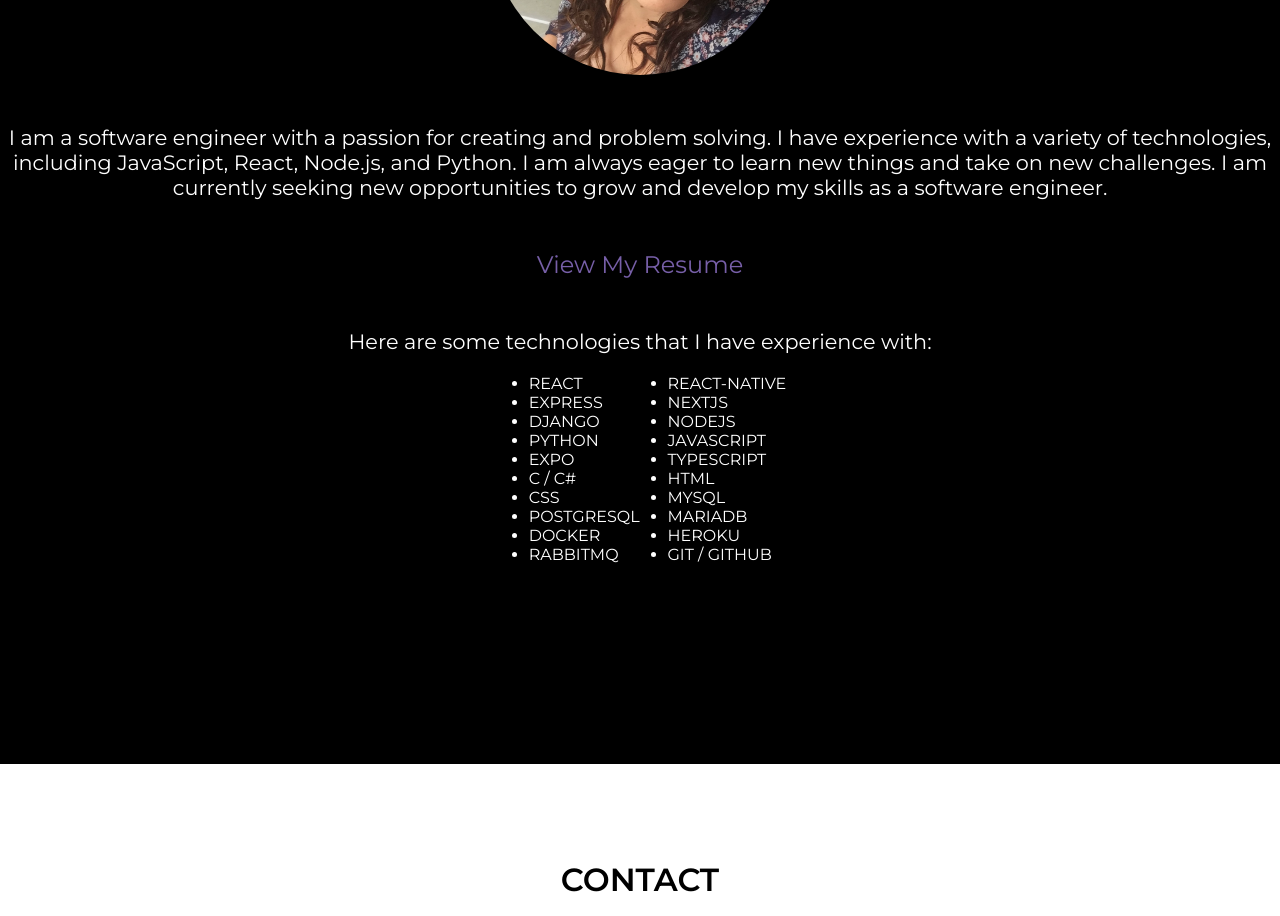
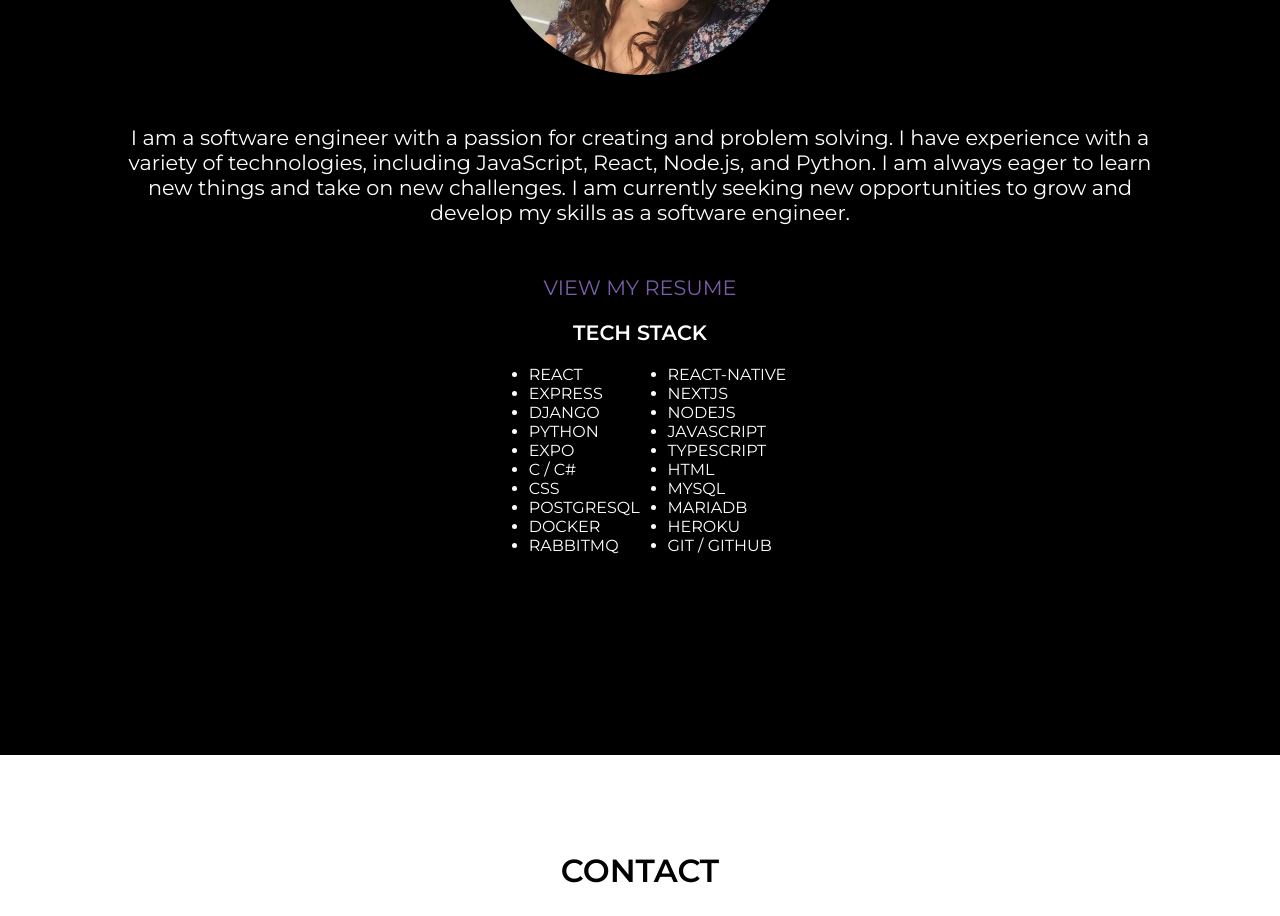
Before and after one commit to ARMummert/Software-Engineer-Portfolio, a Next.js app in the folder Frontend/mummertportfolio/: page / in a window 1280 px wide. Shown: the part 3180-4096 px from the top of the page. Built offline with nearby package versions, Linux system fonts and the light colour scheme.

Commit message:
UI Updates

```diff
--- a/Frontend/mummertportfolio/src/app/page.module.css
+++ b/Frontend/mummertportfolio/src/app/page.module.css
@@ -226,57 +226,6 @@
 
   }
 
-  @keyframes rotate {
-    from {
-      transform: rotate(360deg);
-    }
-    to {
-      transform: rotate(0deg);
-    }
-  }
-
-  .title {
-    justify-content: center;
-    align-items: center;
-    min-height: 100vh;
-    font-family: 'Arvo', serif;
-  }
-
-  .headerText {
-    display: flex;
-    flex-direction: column;
-    justify-content: center;
-    align-items: center;
-    position: absolute;
-    top: 45%;
-    left: 50%;
-    transform: translate(-50%, -50%);
-    font-size: 2rem;
-    text-align: center;
-    text-transform: uppercase;
-    font-family: 'Montserrat', sans-serif;
-    background: linear-gradient(to left, #71C9CF, #45B4D6, #327CBD, #775FA8);
-    -webkit-background-clip: text;
-    background-clip: text;
-    -webkit-text-fill-color: transparent;
-    font-weight: 600;
-    transform-origin: center;
-  }
-
-  .text {
-    display: flex;
-    flex-direction: row;
-    justify-content: center;
-    align-items: center;
-    width: 100vw;
-    font-size: 1.8rem;
-    font-family: 'Montserrat', sans-serif;
-    text-align: center;
-    margin-top: 400px;
-    color: white;
-  }
-
-
   /********** ANIMATIONS ***********/
   @keyframes growText {
     from {
@@ -382,6 +331,57 @@
     }
   }
 
+  @keyframes rotate {
+    from {
+      transform: rotate(360deg);
+    }
+    to {
+      transform: rotate(0deg);
+    }
+  }
+
+   /* Styles */
+   .title {
+    justify-content: center;
+    align-items: center;
+    min-height: 100vh;
+    font-family: 'Arvo', serif;
+  }
+
+  .headerText {
+    display: flex;
+    flex-direction: column;
+    justify-content: center;
+    align-items: center;
+    position: absolute;
+    top: 45%;
+    left: 50%;
+    transform: translate(-50%, -50%);
+    font-size: 2rem;
+    text-align: center;
+    text-transform: uppercase;
+    font-family: 'Montserrat', sans-serif;
+    background: linear-gradient(to left, #71C9CF, #45B4D6, #327CBD, #775FA8);
+    -webkit-background-clip: text;
+    background-clip: text;
+    -webkit-text-fill-color: transparent;
+    font-weight: 600;
+    transform-origin: center;
+  }
+
+  .text {
+    display: flex;
+    flex-direction: row;
+    justify-content: center;
+    align-items: center;
+    width: 100vw;
+    font-size: 1.8rem;
+    font-family: 'Montserrat', sans-serif;
+    text-align: center;
+    margin-top: 400px;
+    color: white;
+  }
+
   .line {
     display: flex;
     margin-bottom: 10px;
@@ -459,14 +459,14 @@
   .aboutText {
     display: flex;
     flex-direction: column;
-    justify-content: center;
+    flex-wrap:wrap-reverse;
     align-items: center;
     margin-top: 50px;
     font-family: 'Montserrat', sans-serif;
     font-size: 1.3rem;
     text-align: center;
     color: white;
-    width: 100%;
+    width: 80%;
   }
 
   .contact {
@@ -534,7 +534,7 @@
     margin-left: 40px;
     margin-bottom: 40px;
     border-radius: 10px;
-    width: 320px;
+    width: 330px;
     height: 420px;
     background-color: white;
     font-family: 'Montserrat', sans-serif;
@@ -693,9 +693,10 @@
     display: flex;
     justify-content: center;
     align-items: center;
-    font-size: 1.5rem;
+    font-size: 1.3rem;
     margin-top: 50px;
     color: #775FA8;
+    text-transform: uppercase;
   }
 
   .resumeLink:hover {
@@ -713,6 +714,18 @@
     text-transform: uppercase;
   }
 
+  .techStack {
+    display: flex;
+    flex-direction: column;
+    justify-content: center;
+    align-items: center;
+    margin-top: 20px;
+    font-size: 1.3rem;
+    font-family: 'Montserrat', sans-serif;
+    text-transform: uppercase;
+    font-weight: 600;
+    color: white;
+  }
   .quote {
     display: flex;
     flex-direction: column;
@@ -721,7 +734,7 @@
     text-align: center;
     font-size: 1.3rem;
     margin-top: 50px;
-    width: 100%;
+    width: 90%;
     color: white;
     font-style: italic;
   }
--- a/Frontend/mummertportfolio/src/app/page.tsx
+++ b/Frontend/mummertportfolio/src/app/page.tsx
@@ -38,7 +38,7 @@ export default function Home() {
           I am a software engineer with a passion for creating and problem solving. I have experience with a variety of technologies, including JavaScript, React, Node.js, and Python. I am always eager to learn new things and take on new challenges. I am currently seeking new opportunities to grow and develop my skills as a software engineer.
         </p>
         <a href="resume/mummert.pdf" target="_blank" className={styles.resumeLink}>View My Resume</a>
-        <p className={styles.aboutText}>Here are some technologies that I have experience with:</p>
+        <p className={styles.techStack}>Tech Stack</p>
         <ul className={styles.techList}>
           <li>React</li>
           <li>React-Native</li>
```
